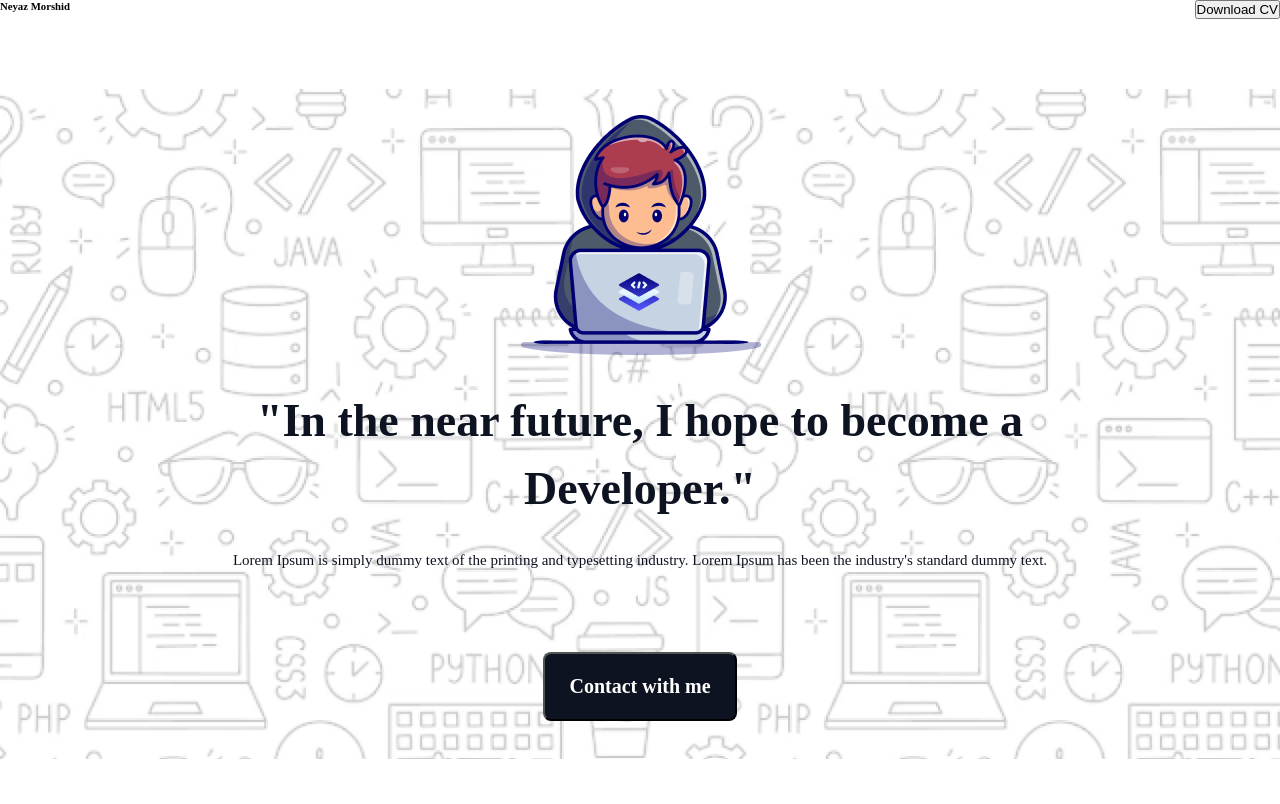
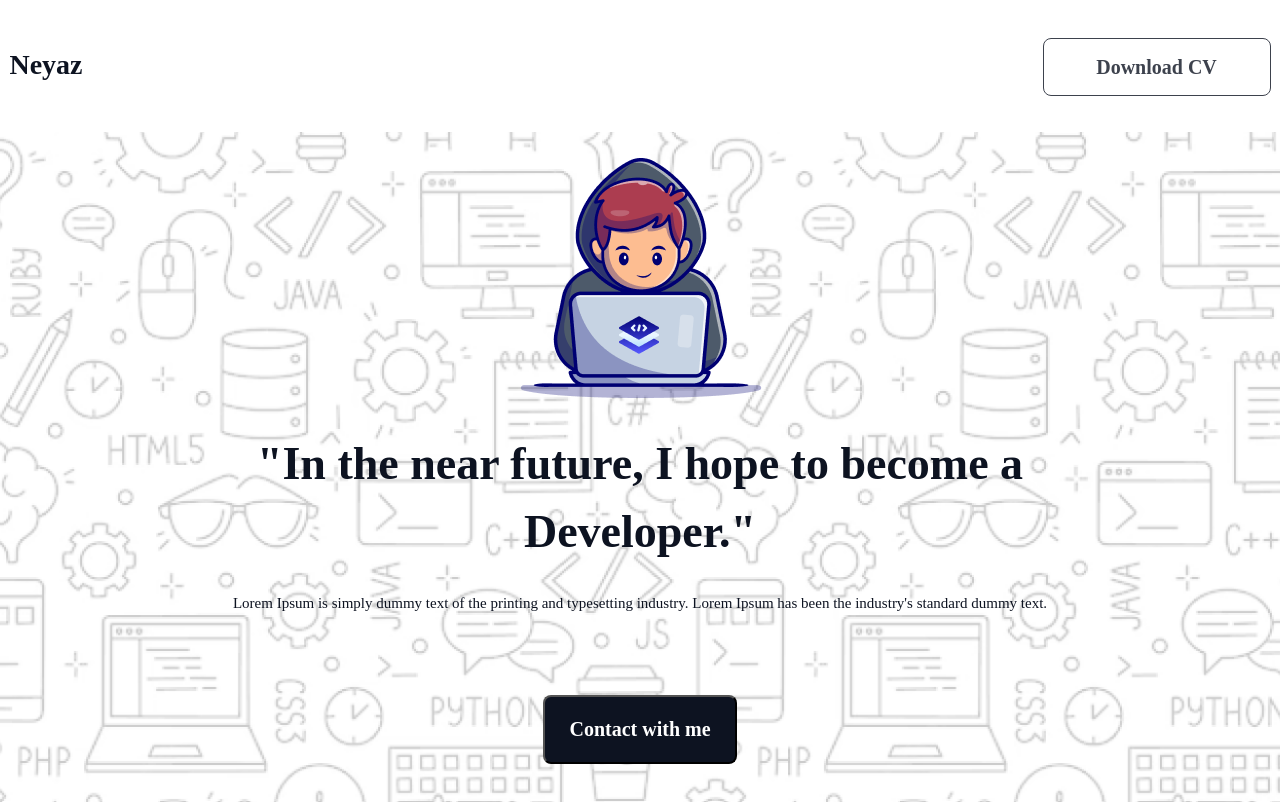
Before and after one commit to neyaz14/Assingment-1-website, a plain HTML site: page index.html in a window 1280 px wide. Shown: the top 804 px of the page. Drawn offline with Linux system fonts and the light colour scheme; a web font is replaced by a local one.

Commit message:
nav bar done

```diff
--- a/index.html
+++ b/index.html
@@ -12,9 +12,12 @@
 
 <!-- Nav bar -->
         <nav>
-            <div>
-                <h6>Neyaz Morshid</h6>
-                <button>Download CV</button>
+            <div class="nav-content">
+                <h3>Neyaz </h3>
+                <div class="nav-btn">
+                    <button class="nav-btn-text">Download CV</button>
+                </div>
+
             </div>
 
         </nav>
--- a/style.css
+++ b/style.css
@@ -9,11 +9,55 @@
 
 /* Nav bar */
 
-nav>div{
+.nav-content{
+    margin: 0 auto;
     display: flex;
     flex-direction: row;
-    justify-content:space-between;
+    justify-content:center;
+    align-items: baseline;
+    align-content: center;
+    margin-top: 38px;
+    margin-bottom: 36px;
+    gap: 960px;
+    /* margin-top: 25px;
+    margin-bottom: 50px; */
 }
+
+nav > div> h3{
+    color: rgb(13, 19, 33);
+    font-family: Azeret Mono;
+    font-size: 28px;
+    font-weight: 800;
+
+    /* padding-top: 47px; */
+
+}
+.nav-content> div > button{
+
+    box-sizing: border-box;
+    border: 1px solid rgb(13, 19, 33);
+    border-radius: 8px;
+    opacity: 0.8;
+    background-color: rgb(255, 255, 255);
+
+
+}
+
+
+.nav-btn-text{
+    color: rgb(13, 19, 33);
+    font-family: Azeret Mono;
+    font-size: 20px;
+    font-weight: 600;
+    line-height: 23px;
+    letter-spacing: 0%;
+    text-align: center;
+    padding: 17px 24px 17px 24px;
+    width: 228px;
+    height: 58px;
+
+}
+
 
 
 /* Banner css code */
@@ -32,7 +76,7 @@ nav>div{
     justify-content: flex-start;
     align-items: center;
 
-    margin-top: 70px;
+    /* margin-top: 70px; */
     margin-bottom: 74px;
 }
 
@@ -105,15 +149,15 @@ nav>div{
 
 /* why-web-dev er main section er alingment fixing css code  */
 #why-web-dev{
-    border: 3px solid rgb(126, 126, 131);
+
     margin: 0 auto;
     width: 1140px;
-    height: 1300px;
+    height: 1390px;
     display: flex;
     flex-direction: column;
     justify-content: flex-start;
     align-items: center;
-    /* padding: 80px 97px 80px 97px; */
+    padding: 80px 97px 80px 97px;
 
     border-radius: 16px;
     background: rgba(13, 19, 33, 0.02);
@@ -591,7 +635,7 @@ margin-bottom: 111px;
 /*
 
     /* width: 1440px; */
-    height: 100px;
+    height: 90px;
     padding: 32px 150px 32px 150px;
     border-radius: 16px;
     background: rgba(13, 19, 33, 0.03);
```
